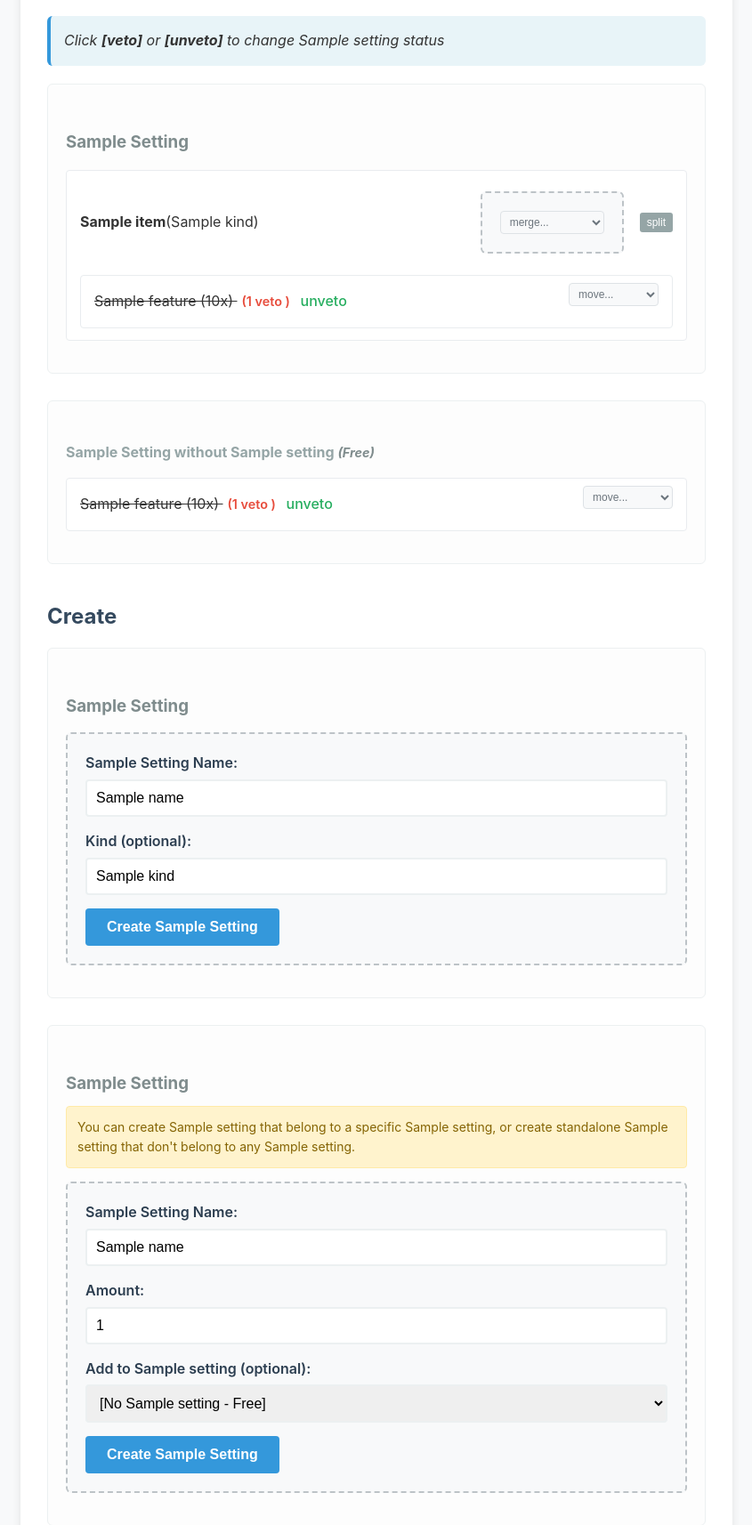
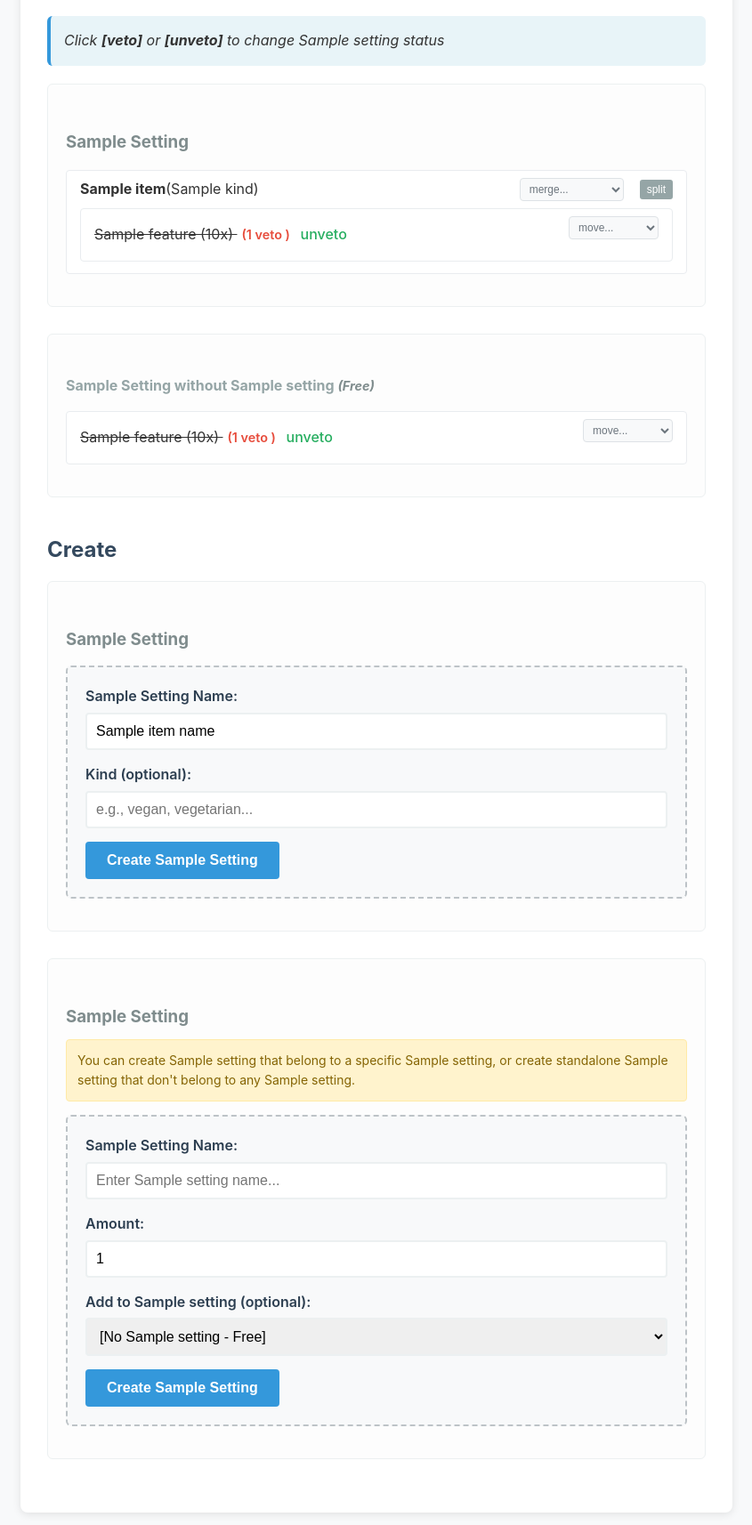
Before and after one commit to joernpreuss/SAVT, a FastAPI app: template templates/properties.html in a window 1280 px wide. Shown: the part 211-1925 px from the top of the page at 89% size, without its empty margins (217-1062 px from the left). Run offline with FastAPI, Linux system fonts and the light colour scheme; the template is opened without the code that fills it: most values are stand-ins (such as "Sample title", 1, 10 or a date in 2020); some libraries are stand-ins or nearby versions.

Commit message:
Refactor item handling: update comments for clarity, enhance item name generation logic, and adjust input requirements in templates and tests

```diff
--- a/src/infrastructure/database/models.py
+++ b/src/infrastructure/database/models.py
@@ -7,7 +7,7 @@ from ...domain.entities import Item as DomainItem
 
 
 class Item(SQLModel, table=True):  # type: ignore[call-arg]
-    """An item with features. Can be a pizza with toppings."""
+    """An item with features. Can be a pizza with toppings, event with options, etc."""
 
     id: int | None = Field(default=None, primary_key=True)
     name: str = Field(index=True, min_length=1, max_length=MAX_NAME_LENGTH)
@@ -19,7 +19,7 @@ class Item(SQLModel, table=True):  # type: ignore[call-arg]
     features: list["Feature"] = Relationship(back_populates="item")
 
     @classmethod
-    def as_form(cls, name: str = Form(...), kind: str | None = Form(None)) -> "Item":
+    def as_form(cls, name: str = Form(""), kind: str | None = Form(None)) -> "Item":
         return cls(name=name, kind=kind)
 
     @classmethod
@@ -43,7 +43,7 @@ class Item(SQLModel, table=True):  # type: ignore[call-arg]
 
 
 class Feature(SQLModel, table=True):  # type: ignore[call-arg]
-    """A feature of an item. Can be a topping of a pizza."""
+    """A feature of an item. Can be a topping of a pizza, option of an event, etc."""
 
     id: int | None = Field(default=None, primary_key=True)
     name: str = Field(index=True, min_length=1, max_length=MAX_NAME_LENGTH)
--- a/src/presentation/routes.py
+++ b/src/presentation/routes.py
@@ -22,7 +22,12 @@ from ..application.feature_service import (
     veto_item_feature,
 )
 from ..application.item_operations_service import merge_items, move_feature, split_item
-from ..application.item_service import ItemAlreadyExistsError, create_item, get_items
+from ..application.item_service import (
+    ItemAlreadyExistsError,
+    create_item,
+    get_item,
+    get_items,
+)
 from ..config import settings
 from ..infrastructure.database.database import get_session
 from ..infrastructure.database.models import Feature, Item
@@ -49,6 +54,17 @@ def _filter_standalone_features(features):
     return [feature for feature in features if feature.item_id is None]
 
 
+def _get_next_default_item_name(session: Session) -> str:
+    """Get the next available {object_name}-N name."""
+    counter = 1
+    base_name = settings.object_name_singular.title()
+    while True:
+        candidate_name = f"{base_name}-{counter}"
+        if get_item(session, candidate_name) is None:
+            return candidate_name
+        counter += 1
+
+
 def _render_full_page_response(
     request: Request,
     session: Session,
@@ -60,6 +76,9 @@ def _render_full_page_response(
     items: Final = get_items(session)
     standalone_features = _filter_standalone_features(features)
 
+    # Get the next available default name for the item name field
+    next_default_name = _get_next_default_item_name(session)
+
     return templates.TemplateResponse(
         request,
         "properties.html",
@@ -69,6 +88,7 @@ def _render_full_page_response(
             "item_id": item_id,
             "settings": settings,
             "message": message,
+            "item_name": next_default_name,  # Pre-populate the item name field only
         },
     )
 
@@ -119,6 +139,18 @@ async def route_create_item(
     item: Item = Depends(Item.as_form),
     response: Response,
 ):
+    # Generate default name if empty
+    if not item.name or item.name.strip() == "":
+        # Find the next available {object_name}-N name
+        base_name = settings.object_name_singular.title()
+        counter = 1
+        while True:
+            candidate_name = f"{base_name}-{counter}"
+            if get_item(session, candidate_name) is None:
+                item.name = candidate_name
+                break
+            counter += 1
+
     logger.debug("Creating item via web form", item_name=item.name)
 
     item_id = item.id
--- a/templates/properties.html
+++ b/templates/properties.html
@@ -8,6 +8,30 @@ standalone_feature_item %}
     <meta name="keywords"
           content="group decisions, voting, veto, {{ settings.property_name_plural_computed }}">
     <script src="https://unpkg.com/htmx.org@1.9.12"></script>
+    <script>
+      // Configure HTMX to preserve scroll position on swaps
+      htmx.config.defaultSwapStyle = 'outerHTML swap:0s settle:0s';
+      htmx.config.scrollBehavior = 'instant';
+
+      // Preserve scroll position on body swaps
+      document.addEventListener('htmx:beforeSwap', function(e) {
+        if (e.target === document.body) {
+          e.detail.shouldSwap = true;
+          // Store current scroll position
+          sessionStorage.setItem('scrollPosition', window.scrollY);
+        }
+      });
+
+      document.addEventListener('htmx:afterSwap', function(e) {
+        if (e.target === document.body) {
+          // Restore scroll position
+          const scrollPos = sessionStorage.getItem('scrollPosition');
+          if (scrollPos !== null) {
+            window.scrollTo(0, parseInt(scrollPos));
+          }
+        }
+      });
+    </script>
     <link rel="stylesheet" href="/static/css/styles.css">
   </head>
   <body>
@@ -28,14 +52,13 @@ standalone_feature_item %}
                 <strong>{{ item.name | truncate_name(40) }}</strong>
                 {% if item.kind %}<span class="kind-badge">({{ item.kind }})</span>{% endif %}
                 <div class="pizza-actions">
-                  <form class="merge-form">
                   <input type="hidden" name="source_item" value="{{ item.name }}">
                   <select class="merge-select"
                           name="target_item"
                           hx-post="/merge/item"
                           hx-target="body"
                           hx-swap="outerHTML"
-                            hx-include="closest form">
+                          hx-include="previous input[name='source_item']">
                     <option value="">merge...</option>
                     {% for other_item in items %}
                       {% if other_item.name != item.name %}
@@ -43,7 +66,6 @@ standalone_feature_item %}
                       {% endif %}
                     {% endfor %}
                   </select>
-                  </form>
                   <button class="split-button"
                           hx-post="/split/item/{{ item.name }}"
                           hx-target="body"
@@ -80,16 +102,15 @@ standalone_feature_item %}
             Name:
           </label>
           <input type="text"
-                 required
                  name="name"
                  id="item_name"
-                 value="{{ name }}"
-                 placeholder="Enter {{ settings.object_name_singular }} name..." />
+                 value="{{ item_name or '' }}"
+                 placeholder="Enter {{ settings.object_name_singular }} name or leave blank for {{ settings.object_name_singular.title() }}-1, {{ settings.object_name_singular.title() }}-2, etc." />
           <label for="item_kind">Kind (optional):</label>
           <input type="text"
                  name="kind"
                  id="item_kind"
-                 value="{{ kind }}"
+                 value=""
                  placeholder="e.g., vegan, vegetarian..." />
           <button type="submit">
             Create
@@ -118,7 +139,7 @@ standalone_feature_item %}
                  required
                  name="name"
                  id="feature_name"
-                 value="{{ name }}"
+                 value=""
                  placeholder="Enter {{ settings.property_name_singular }} name..." />
           <label for="feature_amount">Amount:</label>
           <input type="number"
```
Also changed, not shown: src/application/item_operations_service.py (+4 -4 lines), tests/test_frontend.py (+2 -1 lines), tests/test_ui_functionality.py (+8 -2 lines). Lines whose indentation alone changed are shown as unchanged.
